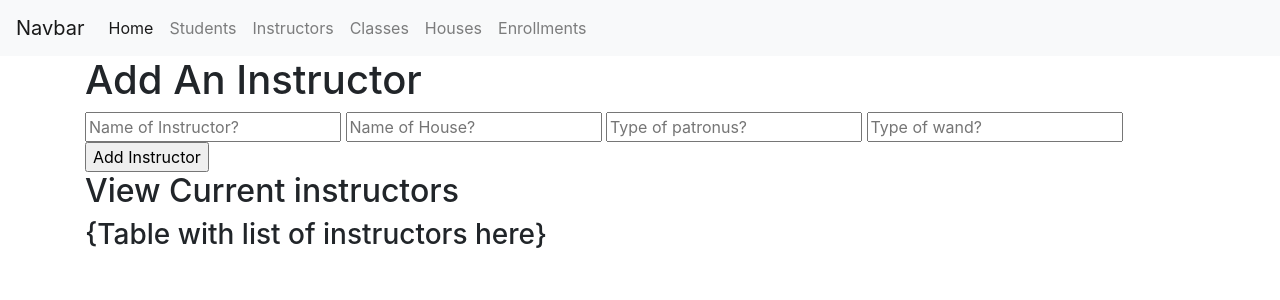
After one commit to lagunasmel/Hogwarts-Registrar, a Flask app: template templates/instructors.html in a window 1280 px wide. The commit adds this page. Shown: the top 300 px of the page. Run offline with Flask 2, Linux system fonts and the light colour scheme; the template is opened without the code that fills it, so the values that code supplies are empty.

Commit message:
created layouts/base.html file, instructors.html
added layouts directory and moved base.html file here. base.html file was modified to hold the bare minimum bootstrap html

```diff
--- a/app.py
+++ b/app.py
@@ -2,10 +2,6 @@ from flask import Flask, render_template
 
 hogwarts = Flask(__name__)
 
-
-@hogwarts.route('/test')
-def hello_world():
-    return 'Hello World!'
 
 
 @hogwarts.route('/')
@@ -13,9 +9,31 @@ def index():
     return render_template('index.html')
 
 
-@hogwarts.route('/students')
-def students():
-    data = {'title': "Students"}
+# @hogwarts.route('/students')
+# def students():
+#     data = {'title': "Students"}
+#     form_inputs = [
+#         {"name": "name", "placeholder": "Name of Student?"},
+#         {"name": "houseName", "placeholder": "Name of House?"},
+#         {"name": "year", "type": "number", "placeholder": "Year of Student?"},
+#         {"name": "prefect", "type": "checkbox", "label": "Is student a prefect?"},
+#         {"name": "submit", "type": "button", "value": "Add Student"}
+#     ]
+#     data['inputs'] = form_inputs
+#     table = {
+#         "caption": "Student Data",
+#         "headers": ["Student Name", "House Name", "Year", "Prefect?"],
+#         "rows": [
+#             ["Hermione", "Gryffindor", "5", "No"]
+#         ]
+#     }
+#     data['table'] = table
+#     return render_template('content.html', data=data)
+
+
+@hogwarts.route('/instructors')
+def instructors():
+    data = {'title': "Instructors"}
     form_inputs = [
         {"name": "name", "placeholder": "Name of Student?"},
         {"name": "houseName", "placeholder": "Name of House?"},
@@ -32,31 +50,25 @@ def students():
         ]
     }
     data['table'] = table
-    return render_template('content.html', data=data)
+    return render_template('instructors.html')
 
 
-@hogwarts.route('/instructors')
-def instructors():
-    data = {'title': "Instructors"}
-    return render_template('content.html', data=data)
+# @hogwarts.route('/classes')
+# def classes():
+#     data = {'title': "Classes"}
+#     return render_template('content.html', data=data)
 
 
-@hogwarts.route('/classes')
-def classes():
-    data = {'title': "Classes"}
-    return render_template('content.html', data=data)
-
-
-@hogwarts.route('/houses')
-def houses():
-    data = {'title': "Houses"}
-    return render_template('content.html', data=data)
-
-
-@hogwarts.route('/enrollments')
-def enrollments():
-    data = {'title': "Enrollments"}
-    return render_template('content.html', data=data)
+# @hogwarts.route('/houses')
+# def houses():
+#     data = {'title': "Houses"}
+#     return render_template('content.html', data=data)
+#
+#
+# @hogwarts.route('/enrollments')
+# def enrollments():
+#     data = {'title': "Enrollments"}
+#     return render_template('content.html', data=data)
 
 
 if __name__ == '__main__':
--- /dev/null
+++ b/templates/instructors.html
@@ -0,0 +1,27 @@
+{% extends "layouts/base.html" %}
+
+{#Instructors : records the details of instructors currently teaching at Hogwarts#}
+{#- instructorID: INT, unique, auto_increment, not NULL, PK#}
+{#- name: VARCHAR(250), not unique, not NULL#}
+{#- houseID: INT, FK for houseID in Houses#}
+{#- patronus: VARCHAR(250)#}
+{#- wandType: VARCHAR(250), not NULL#}
+{#- Relationships:#}
+{#- Classes:Instructors - M: 1, with ‘instructorID’ in Classes being a FK for ‘instructorID’ in#}
+{#Instructors. However, this relationship is optional from the Classes end: an instructor#}
+{#can teach 0 classes.#}
+{#- Instructors:Houses - M: 1, with ‘houseID’ in Instructors being a FK for ‘houseID’ in#}
+{#Houses#}
+
+{%  block body %}
+<div class="container">
+    <h1>Add An Instructor</h1>
+    <input type="text" name="name" id="newName" placeholder="Name of Instructor?">
+    <input type="text" name="houseName" id="newHouseName" placeholder="Name of House?">
+    <input type="text" name="patronus" id="newPatronus" placeholder="Type of patronus?">
+    <input type="text" name="wandtype" id="newWandtype" placeholder="Type of wand?">
+    <input type="button" value="Add Instructor" name="Add Instructor" id="addInstructorSubmit">
+<h2>View Current instructors</h2>
+<h3>{Table with list of instructors here}</h3>
+</div>
+{%  endblock body %}
--- /dev/null
+++ b/templates/layouts/base.html
@@ -0,0 +1,54 @@
+<!DOCTYPE html>
+<html lang="en">
+<head>
+    <meta charset="UTF-8">
+    <meta name="viewport" content="width=device-width, initial-scale=1.0">
+    <link rel="stylesheet" href="https://cdn.jsdelivr.net/npm/bootstrap@4.5.3/dist/css/bootstrap.min.css"
+          integrity="sha384-TX8t27EcRE3e/ihU7zmQxVncDAy5uIKz4rEkgIXeMed4M0jlfIDPvg6uqKI2xXr2" crossorigin="anonymous">
+    <link rel="stylesheet" href="{{ url_for('static', filename='css/main.css') }}">
+    <title>{% block title %}{% endblock %} - Hogwarts Registrar</title>
+    {% block head %}{% endblock %}
+</head>
+<body>
+
+<section id="navbar">
+    {% block navbar %}
+        <nav class="navbar navbar-expand-lg navbar-light bg-light">
+            <a class="navbar-brand" href="#">Navbar</a>
+            <button class="navbar-toggler" type="button" data-toggle="collapse" data-target="#navbarSupportedContent"
+                    aria-controls="navbarSupportedContent" aria-expanded="false" aria-label="Toggle navigation">
+                <span class="navbar-toggler-icon"></span>
+            </button>
+
+            <div class="collapse navbar-collapse" id="navbarSupportedContent">
+                <ul class="navbar-nav mr-auto">
+                    <li class="nav-item active">
+                        <a class="nav-link" href="/">Home </a>
+                    </li>
+                    <li class="nav-item">
+                        <a class="nav-link" href='#'>Students</a>
+                    </li>
+                    <li class="nav-item">
+                        <a class="nav-link" href={{ url_for('instructors') }}>Instructors</a>
+                    </li>
+                    <li class="nav-item">
+                        <a class="nav-link" href='#'>Classes</a>
+                    </li>
+                    <li class="nav-item">
+                        <a class="nav-link" href='#'}>Houses</a>
+                    </li>
+                    <li class="nav-item">
+                        <a class="nav-link" href='#'>Enrollments</a>
+                    </li>
+                </ul>
+            </div>
+        </nav>
+    {% endblock %}
+</section>
+
+{% block body %}
+{% endblock body %}
+
+
+</body>
+</html>
```
Also changed, not shown: templates/index.html (+5 -2 lines).
